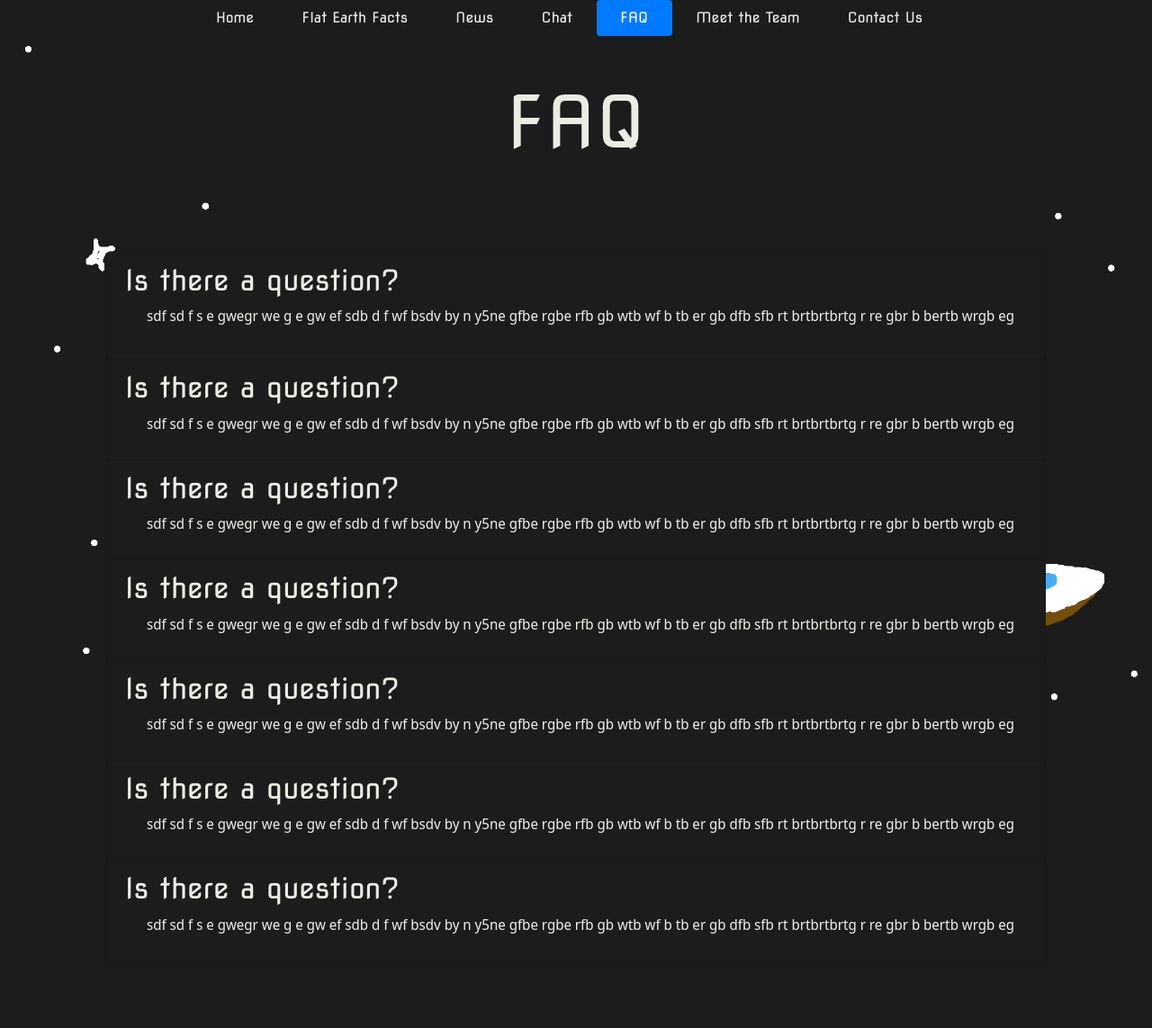
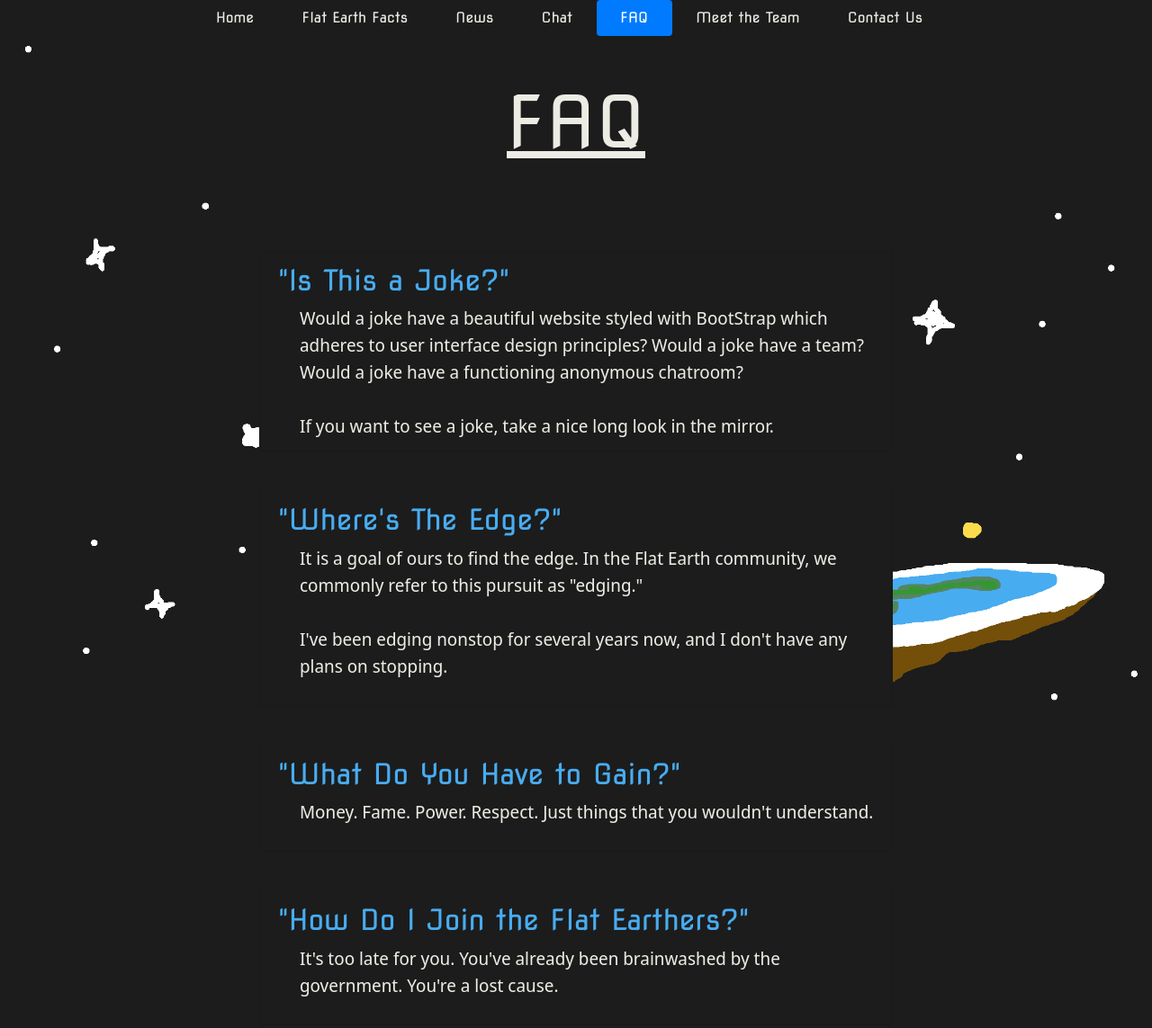
Before and after one commit to sidneyraabe/FE_website, a plain HTML site: page templates/faq.html in a window 1280 px wide. Shown: the whole page at 90% size. Drawn offline with nearby package versions, Linux system fonts and the light colour scheme.

Commit message:
gave consistent formatting, added content to facts and faq page

```diff
--- a/css/style.css
+++ b/css/style.css
@@ -54,6 +54,7 @@ label {
 
 h1 {
     font-size: 5rem !important;
+    text-decoration: underline;
 }
 
 h1,
--- a/templates/faq.html
+++ b/templates/faq.html
@@ -27,8 +27,18 @@
             background-color: var(--site-color-5);
         }
         */
+
+        main p {
+            font-size: 20px;
+        }
+
         .list-group-item {
             background-color: var(--site-color-1);
+            margin-bottom: 45px;
+        }
+
+        h2 {
+            color: var(--site-color-2);
         }
     </style>
 </head>
@@ -67,58 +77,38 @@
     <main>
         <!-- <h1 class="display-1 text-center">FAQ</h1>  instead of normal h1? -->
         <h1 class="text-center mt-5">FAQ</h1>
-        <div class="container-lg p-5 mt-5 mb-5" id="faq-holder">
+        <div class="container-lg p-5 mt-5 mb-5" id="faq-holder" style="max-width: 800px;">
             <ul class="list-group">
                 <li class="list-group-item">
-                    <h2>Is there a question?</h2>
+                    <h2>"Is This a Joke?"</h2>
                     <!--First paragraph has some strange style overrides needed-->
                     <p style="margin-bottom: 0; padding-top: 0 !important; padding-right: 0 !important;"
-                        class="lh-sm p-4">
-
-                        sdf sd f s e gwegr we g e gw ef sdb d f wf bsdv by n y5ne gfbe rgbe rfb gb wtb wf b tb er gb dfb
-                        sfb rt brtbrtbrtg r re gbr b bertb wrgb eg
+                        class="lh-sm pl-4">
+                        Would a joke have a beautiful website styled with BootStrap which adheres to user interface
+                        design principles? Would a joke have a team? Would a joke have a functioning anonymous chatroom?
+                        <br><br>
+                        If you want to see a joke, take a nice long look in the mirror.
                     </p>
                 </li>
                 <li class="list-group-item">
-                    <h2>Is there a question?</h2>
+                    <h2>"Where's The Edge?"</h2>
                     <p class="lh-sm pl-4">
-                        sdf sd f s e gwegr we g e gw ef sdb d f wf bsdv by n y5ne gfbe rgbe rfb gb wtb wf b tb er gb dfb
-                        sfb rt brtbrtbrtg r re gbr b bertb wrgb eg
+                        It is a goal of ours to find the edge. In the Flat Earth community, we commonly refer to this
+                        pursuit as "edging."
+                        <br><br>
+                        I've been edging nonstop for several years now, and I don't have any plans on stopping.
                     </p>
                 </li>
                 <li class="list-group-item">
-                    <h2>Is there a question?</h2>
+                    <h2>"What Do You Have to Gain?"</h2>
                     <p class="lh-sm pl-4">
-                        sdf sd f s e gwegr we g e gw ef sdb d f wf bsdv by n y5ne gfbe rgbe rfb gb wtb wf b tb er gb dfb
-                        sfb rt brtbrtbrtg r re gbr b bertb wrgb eg
+                        Money. Fame. Power. Respect. Just things that you wouldn't understand.
                     </p>
                 </li>
                 <li class="list-group-item">
-                    <h2>Is there a question?</h2>
+                    <h2>"How Do I Join the Flat Earthers?"</h2>
                     <p class="lh-sm pl-4">
-                        sdf sd f s e gwegr we g e gw ef sdb d f wf bsdv by n y5ne gfbe rgbe rfb gb wtb wf b tb er gb dfb
-                        sfb rt brtbrtbrtg r re gbr b bertb wrgb eg
-                    </p>
-                </li>
-                <li class="list-group-item">
-                    <h2>Is there a question?</h2>
-                    <p class="lh-sm pl-4">
-                        sdf sd f s e gwegr we g e gw ef sdb d f wf bsdv by n y5ne gfbe rgbe rfb gb wtb wf b tb er gb dfb
-                        sfb rt brtbrtbrtg r re gbr b bertb wrgb eg
-                    </p>
-                </li>
-                <li class="list-group-item">
-                    <h2>Is there a question?</h2>
-                    <p class="lh-sm pl-4">
-                        sdf sd f s e gwegr we g e gw ef sdb d f wf bsdv by n y5ne gfbe rgbe rfb gb wtb wf b tb er gb dfb
-                        sfb rt brtbrtbrtg r re gbr b bertb wrgb eg
-                    </p>
-                </li>
-                <li class="list-group-item">
-                    <h2>Is there a question?</h2>
-                    <p class="lh-sm pl-4">
-                        sdf sd f s e gwegr we g e gw ef sdb d f wf bsdv by n y5ne gfbe rgbe rfb gb wtb wf b tb er gb dfb
-                        sfb rt brtbrtbrtg r re gbr b bertb wrgb eg
+                        It's too late for you. You've already been brainwashed by the government. You're a lost cause.
                     </p>
                 </li>
             </ul>
```
Also changed, not shown: templates/contact-us.html (+4 -0 lines), templates/facts.html (+14 -14 lines), templates/meet-the-team.html (+1 -0 lines), templates/news.html (+4 -0 lines).
